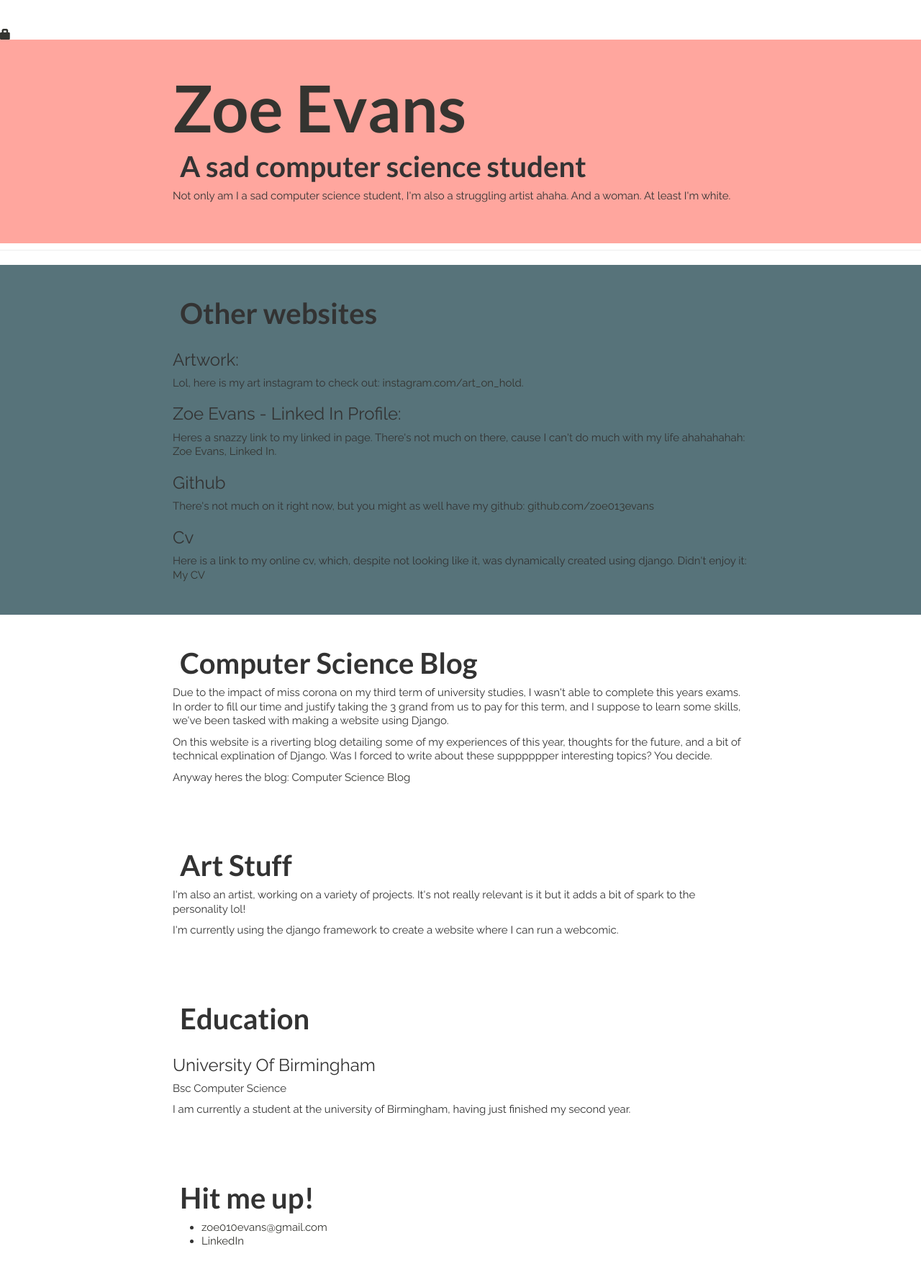
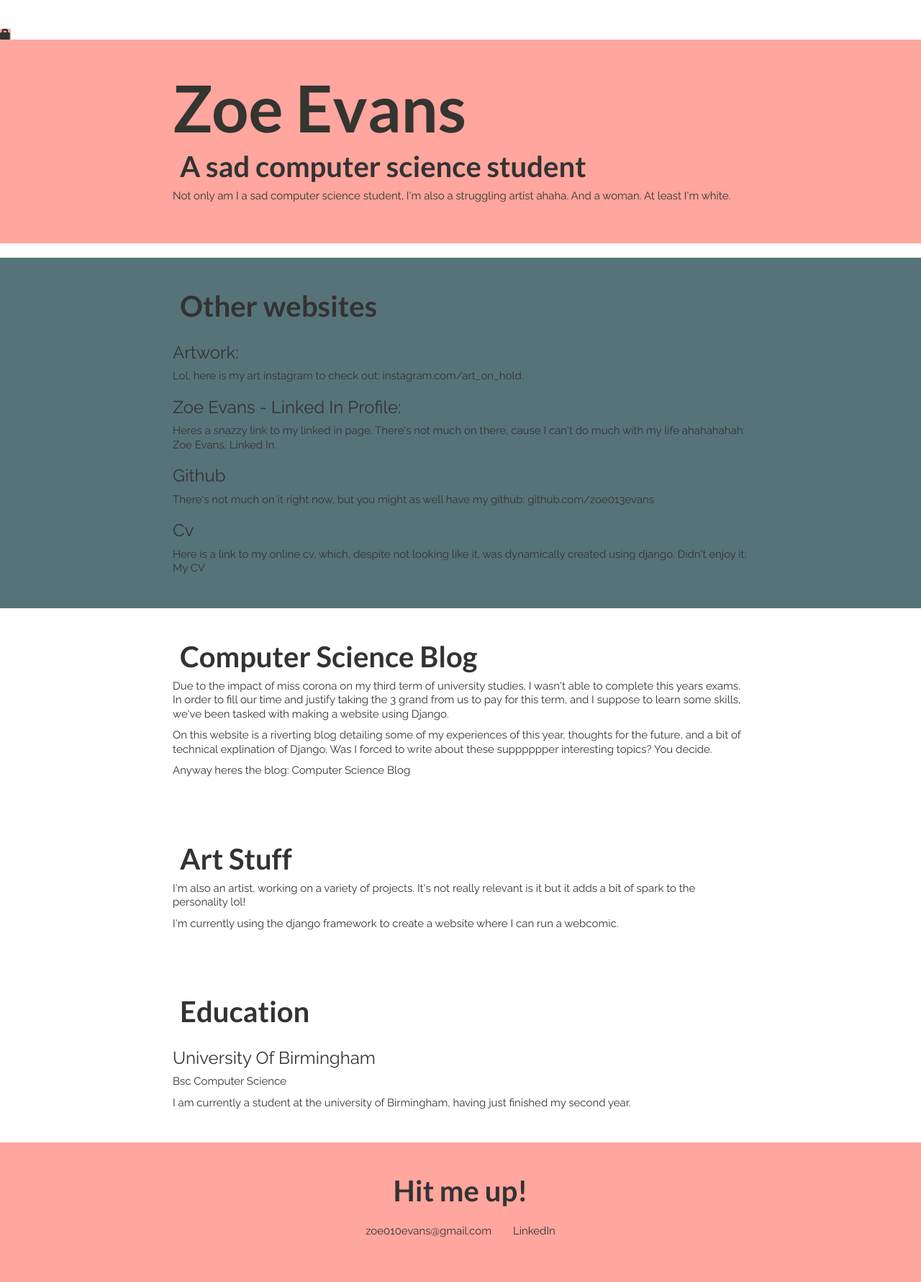
Before and after one commit to zoe013evans/BridgingCoursework, a Django app: page / in a window 1280 px wide. Shown: the whole page at 72% size. Before the commit the page ends 1730 px from the top, so only its background shows below. Run offline with Django 3.2, Linux system fonts and the light colour scheme; some libraries are stand-ins or nearby versions.

Commit message:
adding that static tho

```diff
--- a/static/css/blog.css
+++ b/static/css/blog.css
@@ -45,6 +45,10 @@ header{
 
 }
 
+head{
+	background: #FFA69E
+}
+
 h1{
 	font-size: 90px;
 	color: #34343;
@@ -61,7 +65,8 @@ h1, h2 {
 }
 
 .content-wrap{
-	width: 800px;
+	max-width: 800px;
+	width: 85%;
 	margin: 0 auto;
 	padding: 35px 0;
 
@@ -79,3 +84,70 @@ header, h2{
 	padding: 10px;
 
 }
+
+
+footer{
+	background: #FFA69E;
+	text-align: center;
+}
+
+
+.contact-list{
+	list-style-type: none;
+	padding: 0;
+	display: flex;
+	justify-content: center;
+
+
+}
+
+.contact-list a{
+	padding: 15px;
+	display: inline-block;
+}
+
+
+.page-header{
+	margin: ;
+	border: 0;
+	padding: 0;
+	padding-bottom: 0.5;
+}
+
+.top-menu{
+	width: 800;
+
+	background: #FFA69E;
+}
+
+
+/* *************CV STUFF**************** */
+
+/* Work Experience */
+
+.job-item{
+	display: grid;
+	grid-template-columns: 2fr 3fr;
+	column-gap: 35px;
+}
+
+.project-item{
+	display: grid;
+	grid-template-columns: 2fr 3fr;
+	column-gap: 35px;
+}
+
+.education-item{
+	display: grid;
+	grid-template-columns: 2fr 3fr;
+	column-gap: 35px;
+}
+
+.skills-list{
+	list-style-type: none;
+	padding: 0;
+	display: inline-flex;
+
+
+
+}
```
